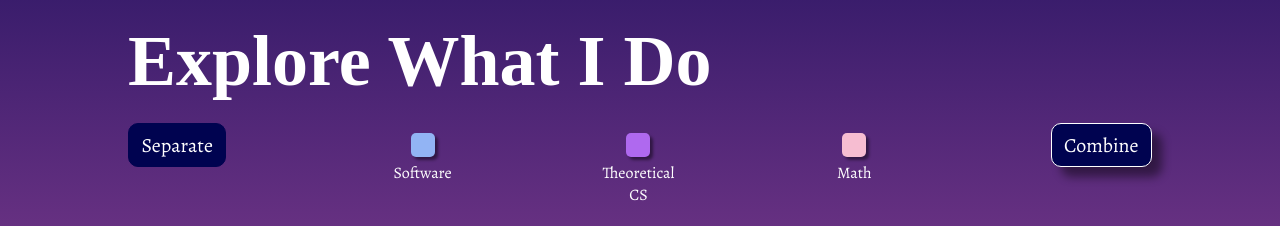
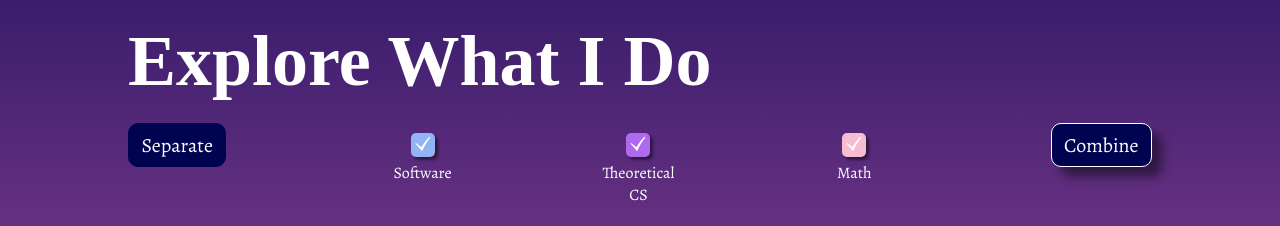
Before and after one commit to jesseyang432/jesseyang432.github.io, a React (Create React App) app: page / in a window 1280 px wide. Shown: the part 1100-1326 px from the top of the page. Built offline with nearby package versions, Linux system fonts and the light colour scheme; a web font is replaced by a local one.

Commit message:
corrected check vs uncheck

```diff
--- a/src/components/modules/_Explore.scss
+++ b/src/components/modules/_Explore.scss
@@ -128,7 +128,7 @@
 #Explore-theoretical-cs,
 #Explore-math {
 	.Explore-checkmark {
-		animation: checkmark-check 0.5s ease forwards;
+		animation: checkmark-uncheck 0.5s ease forwards;
 	}
 }
 
@@ -136,7 +136,7 @@
 #Explore-theoretical-cs-clicked,
 #Explore-math-clicked {
 	.Explore-checkmark {
-		animation: checkmark-uncheck 0.5s ease forwards;
+		animation: checkmark-check 0.5s ease forwards;
 	}
 }
 
--- a/src/components/styles.css
+++ b/src/components/styles.css
@@ -1016,15 +1016,15 @@
 #Explore-software .Explore-checkmark,
 #Explore-theoretical-cs .Explore-checkmark,
 #Explore-math .Explore-checkmark {
-  -webkit-animation: checkmark-check 0.5s ease forwards;
-          animation: checkmark-check 0.5s ease forwards;
+  -webkit-animation: checkmark-uncheck 0.5s ease forwards;
+          animation: checkmark-uncheck 0.5s ease forwards;
 }
 
 #Explore-software-clicked .Explore-checkmark,
 #Explore-theoretical-cs-clicked .Explore-checkmark,
 #Explore-math-clicked .Explore-checkmark {
-  -webkit-animation: checkmark-uncheck 0.5s ease forwards;
-          animation: checkmark-uncheck 0.5s ease forwards;
+  -webkit-animation: checkmark-check 0.5s ease forwards;
+          animation: checkmark-check 0.5s ease forwards;
 }
 
 .Explore-slider-container {
```
Also changed, not shown: 1 other file (tests, documents, lock files or other folders).
